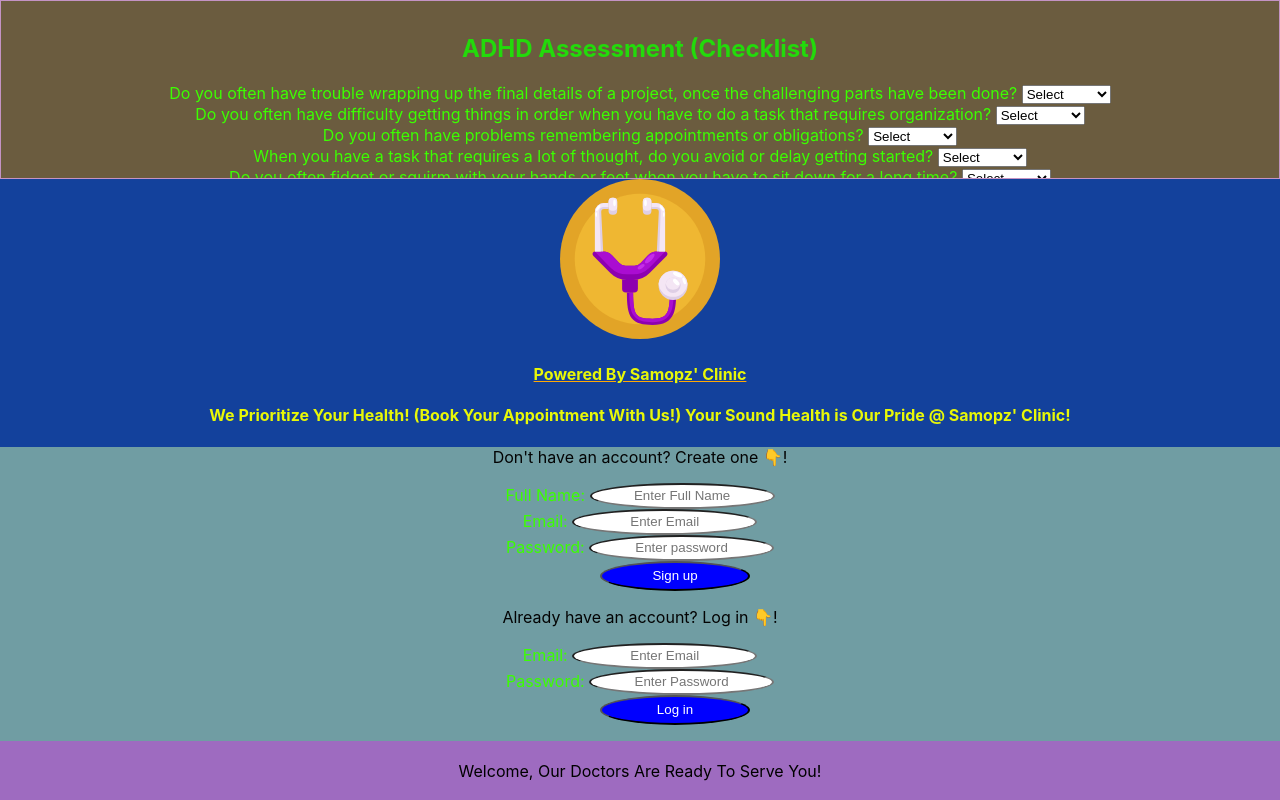
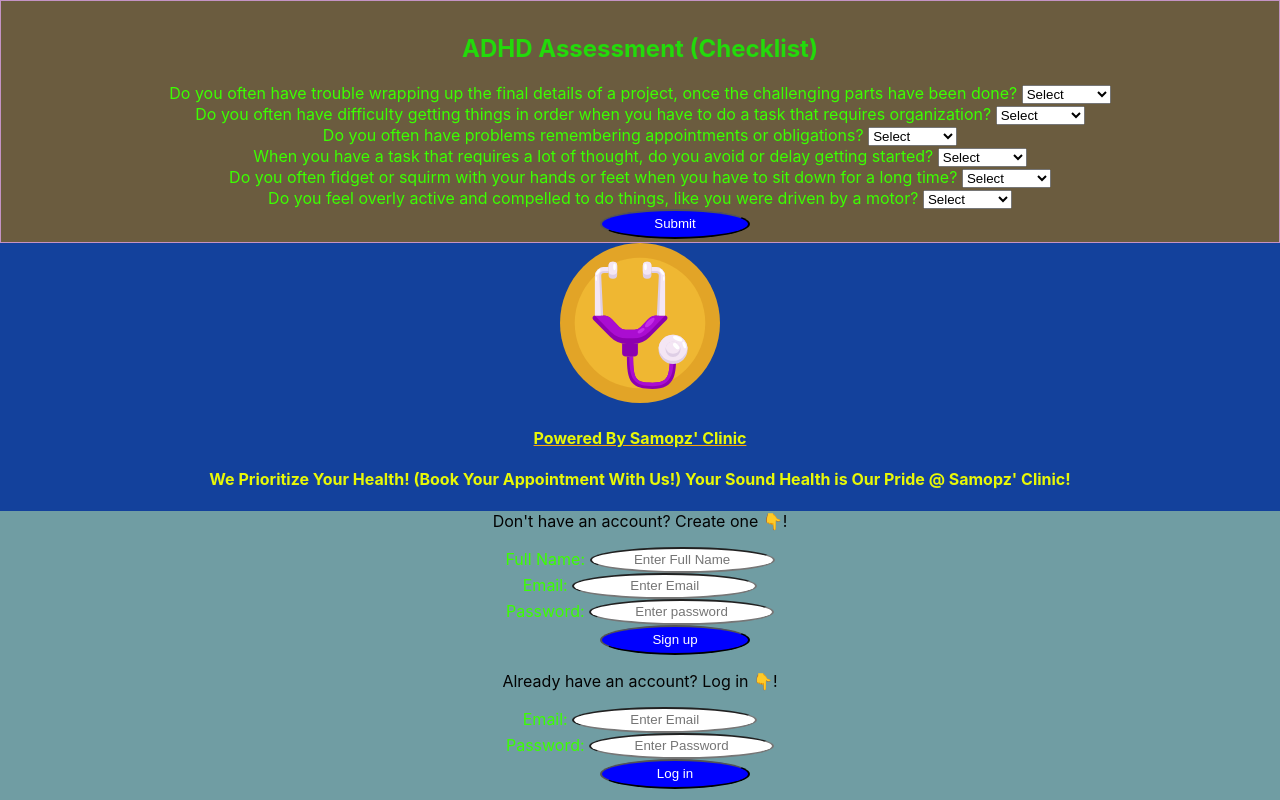
Before and after one commit to Samopz-Org/SamedQueue_frontend, a React (Create React App) app: page /adhd-assessment in a window 1280 px wide. Shown: the top 800 px of the page. Built offline with nearby package versions, Linux system fonts and the light colour scheme.

Commit message:
Update App.css

```diff
--- a/src/App.css
+++ b/src/App.css
@@ -129,7 +129,7 @@ text-align: center;
   box-shadow: 0 0 10px rgba(0, 0, 0, 0.1);
   height: 100px;
   padding-top: 1%;
-  padding-bottom: 5%;
+  padding-bottom: 10%;
 }
 
 .ADHDCheck {
```
